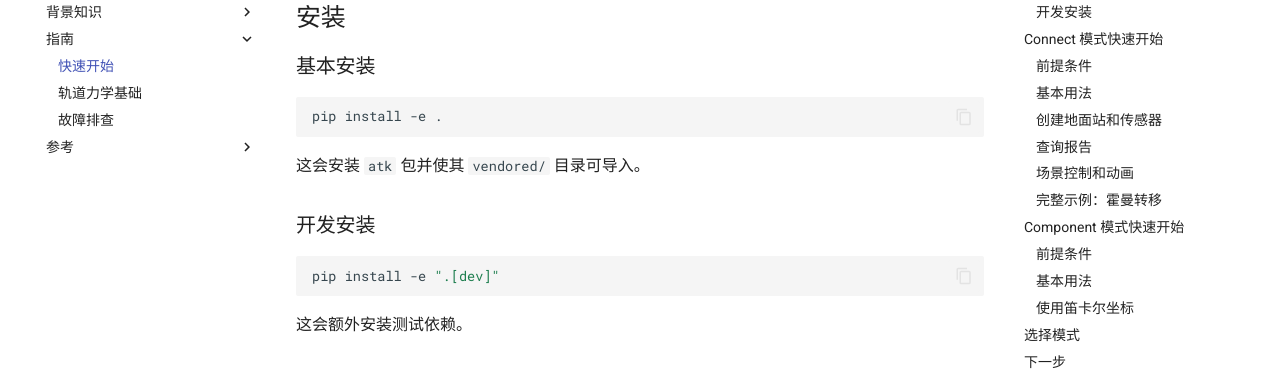
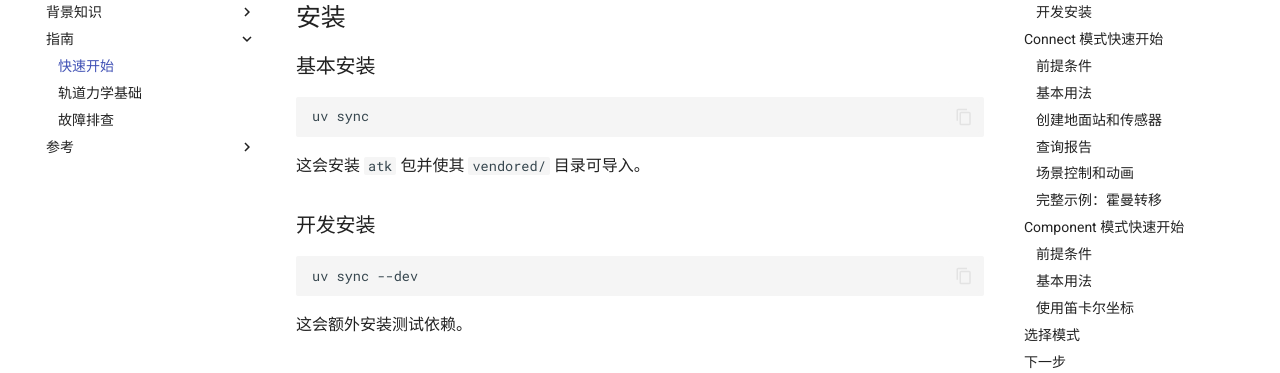
Before and after one commit to cislunarspace/atk-python-sdk, an MkDocs documentation site: the page built from docs/guides/getting-started.md, in a window 1280 px wide and 900 px high. Shown: the part 180-553 px from the top of the window. Built offline with MkDocs 1.6.1 and Material for MkDocs 9.7.7, drawn with Linux system fonts in a browser that asks for light colours; comment, search, counter and statistics services are not loaded.

Commit message:
docs: update getting-started.md pip commands to uv
Co-Authored-By: Claude Opus 4.6 <noreply@anthropic.com>

````diff
--- a/docs/guides/getting-started.md
+++ b/docs/guides/getting-started.md
@@ -5,7 +5,7 @@
 ### 基本安装
 
 ```bash
-pip install -e .
+uv sync
 ```
 
 这会安装 `atk` 包并使其 `vendored/` 目录可导入。
@@ -13,7 +13,7 @@ pip install -e .
 ### 开发安装
 
 ```bash
-pip install -e ".[dev]"
+uv sync --dev
 ```
 
 这会额外安装测试依赖。
````
